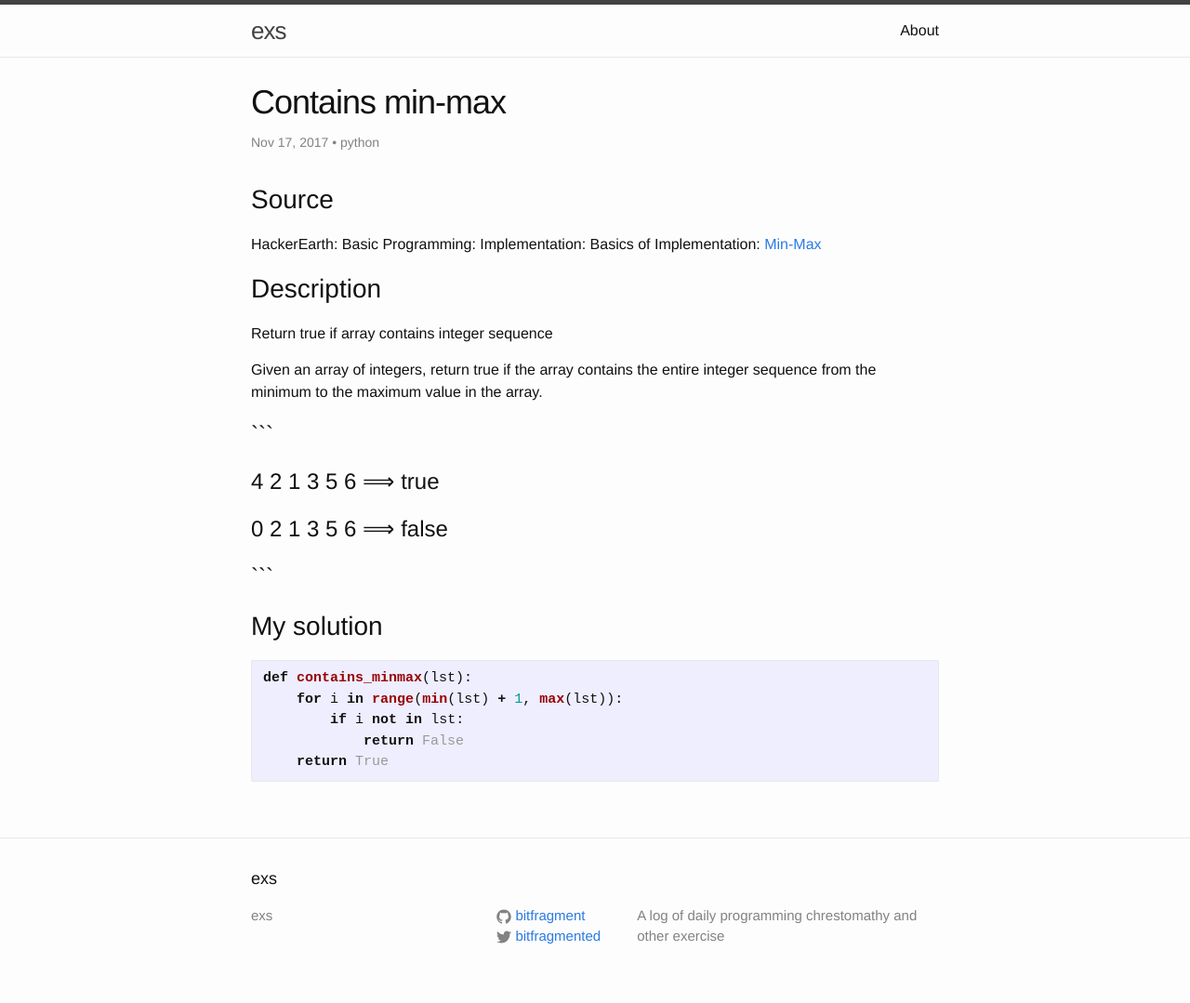
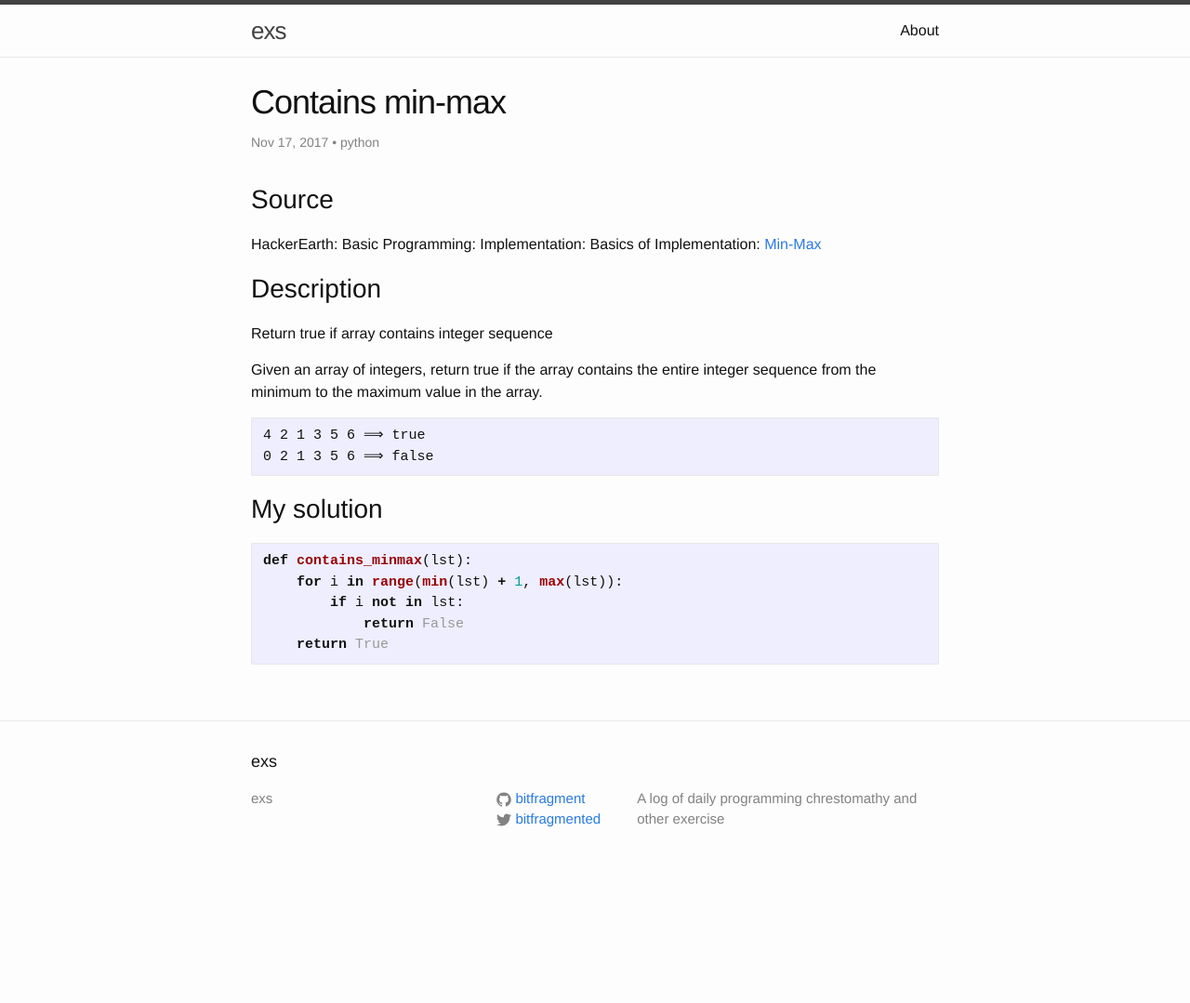
Before and after one commit to bitfragment/exs, a Jekyll site: the page built from _posts/2017-11-17-contains-min-max.md, in a window 1280 px wide. Shown: the whole page at 93% size. Built offline with Jekyll 4.4.1, drawn with Linux system fonts in a browser that asks for light colours; after the commit the page ends 953 px from its top, so only the background shows below that.

Commit message:
Hotfix formatting

````diff
--- a/_posts/2017-11-17-contains-min-max.md
+++ b/_posts/2017-11-17-contains-min-max.md
@@ -19,10 +19,10 @@ Given an array of integers, return true if the array contains the
 entire integer sequence from the minimum to the maximum value in
 the array.
 
-# ```
-# 4 2 1 3 5 6 ⟹ true
-# 0 2 1 3 5 6 ⟹ false
-# ```
+```
+4 2 1 3 5 6 ⟹ true
+0 2 1 3 5 6 ⟹ false
+```
 
 
 ## My solution
````
